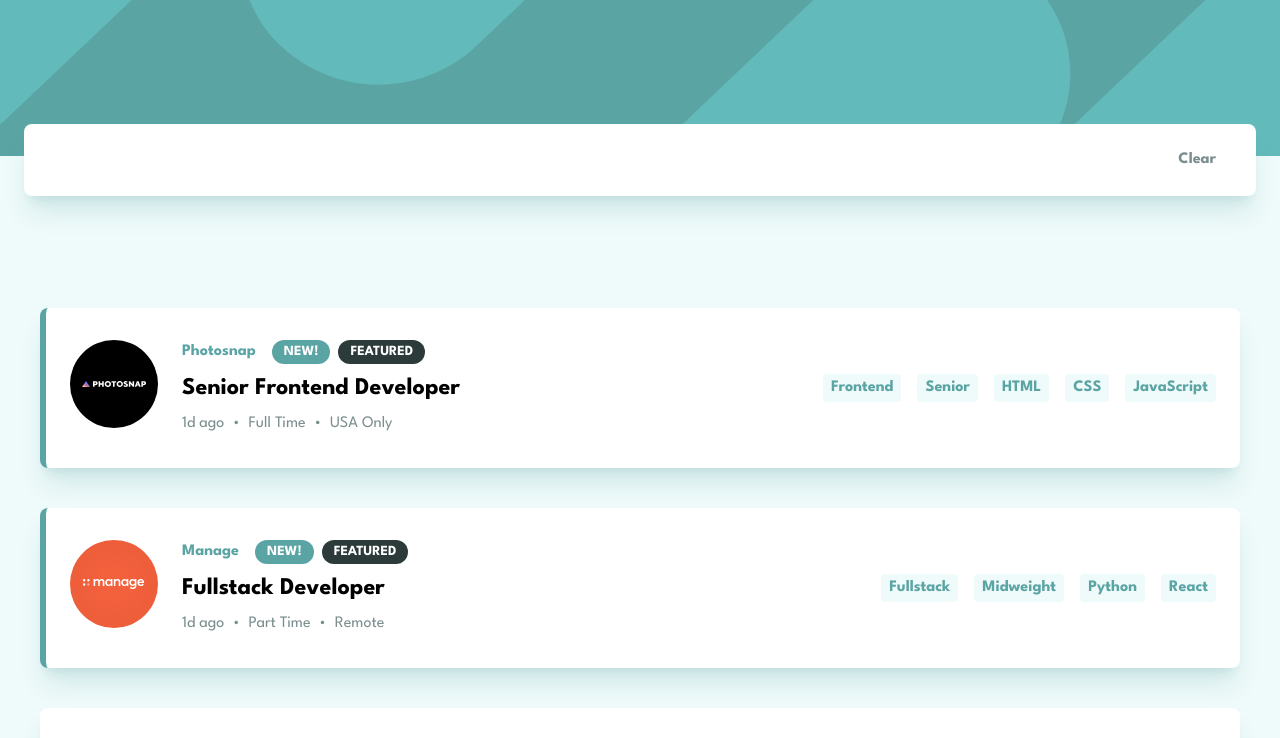
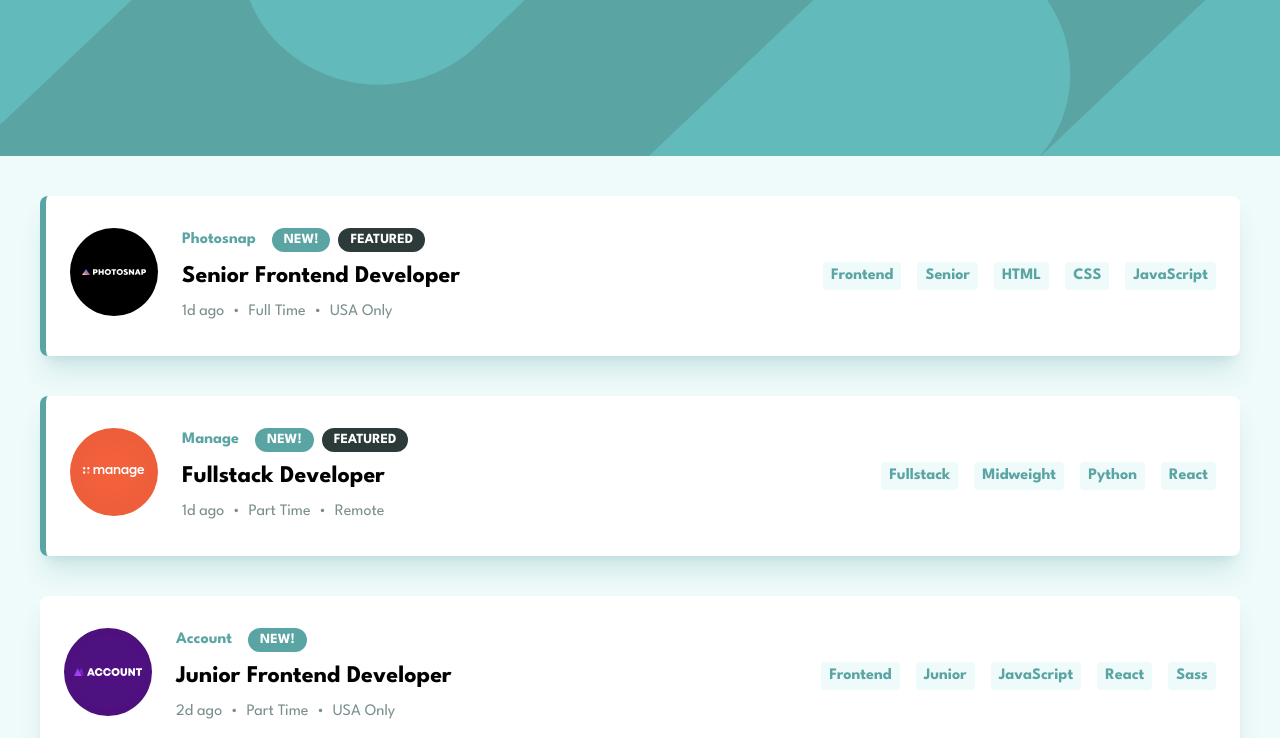
Before and after one commit to iviktorry/job-listing-app, a React (Vite) app: page / in a window 1280 px wide. Shown: the top 738 px of the page. Built offline with nearby package versions, Linux system fonts and the light colour scheme.

Commit message:
add conditional rendering for Filters component

```diff
--- a/src/components/Main.jsx
+++ b/src/components/Main.jsx
@@ -18,10 +18,23 @@ export default function Main() {
   const style = `text-green-400 py-0.5 px-2 lg:h-fit font-bold bg-green-50`;
 
   return (
-    <main className="bg-green-50 h-full px-6">
-      <Filters filters={filters} style={`${style}`} />
-      <div className="lg:max-w-300 lg:mx-auto py-8 lg:py-20">
-        <OffersList data={data} handleClick={handleClick} style={`${style}`} />
+    <main className="bg-green-50 h-full flex-1 px-6">
+      <div className="lg:max-w-300 lg:mx-auto">
+        {filters.length !== 0 ? (
+          <Filters
+            filters={filters}
+            style={`${style}`}
+            setFilters={setFilters}
+          />
+        ) : null}
+        <div className="py-10 md:py-10">
+          <OffersList
+            data={data}
+            handleClick={handleClick}
+            style={`${style}`}
+            filters={filters}
+          />
+        </div>
       </div>
     </main>
   );
```
